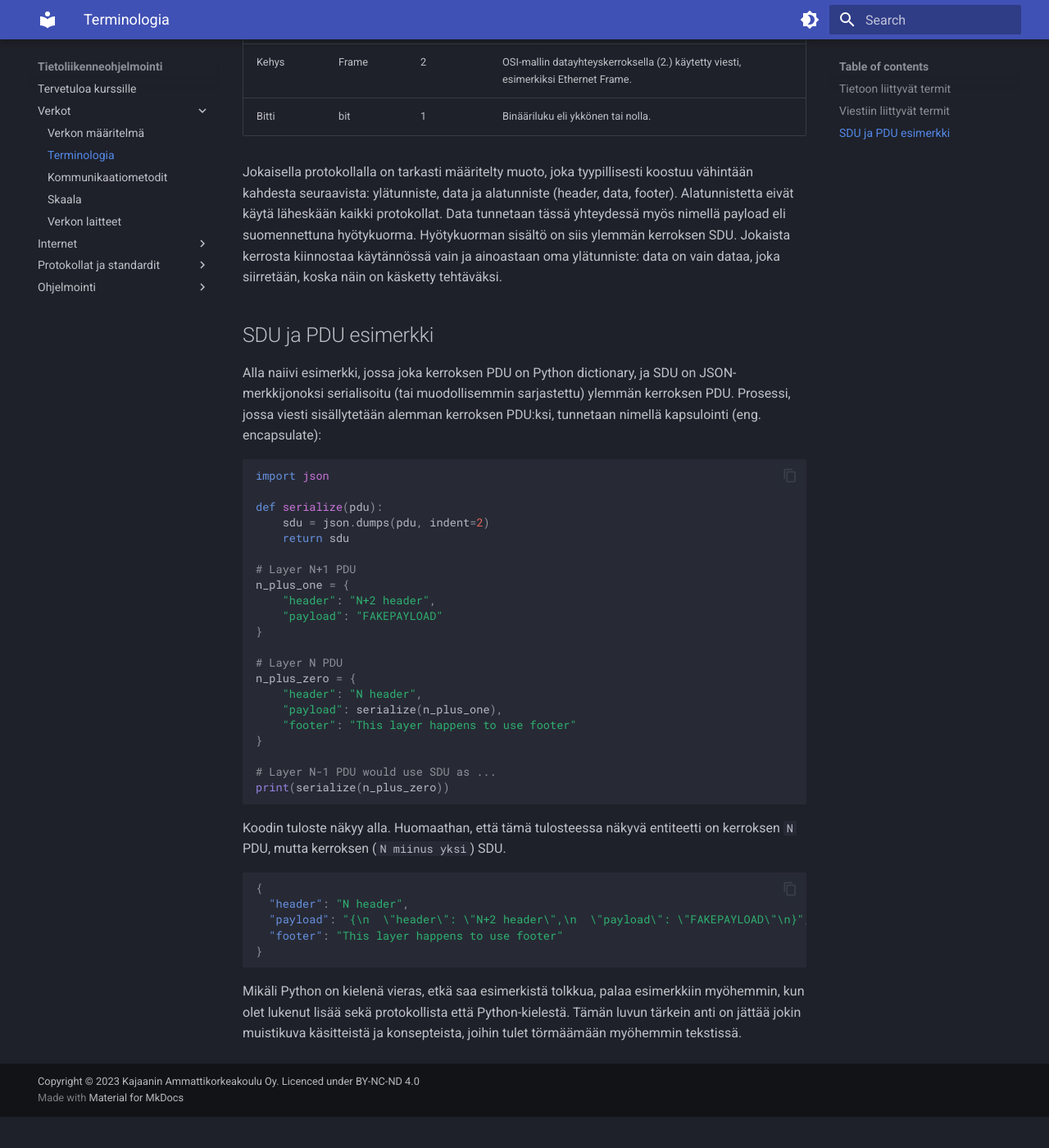
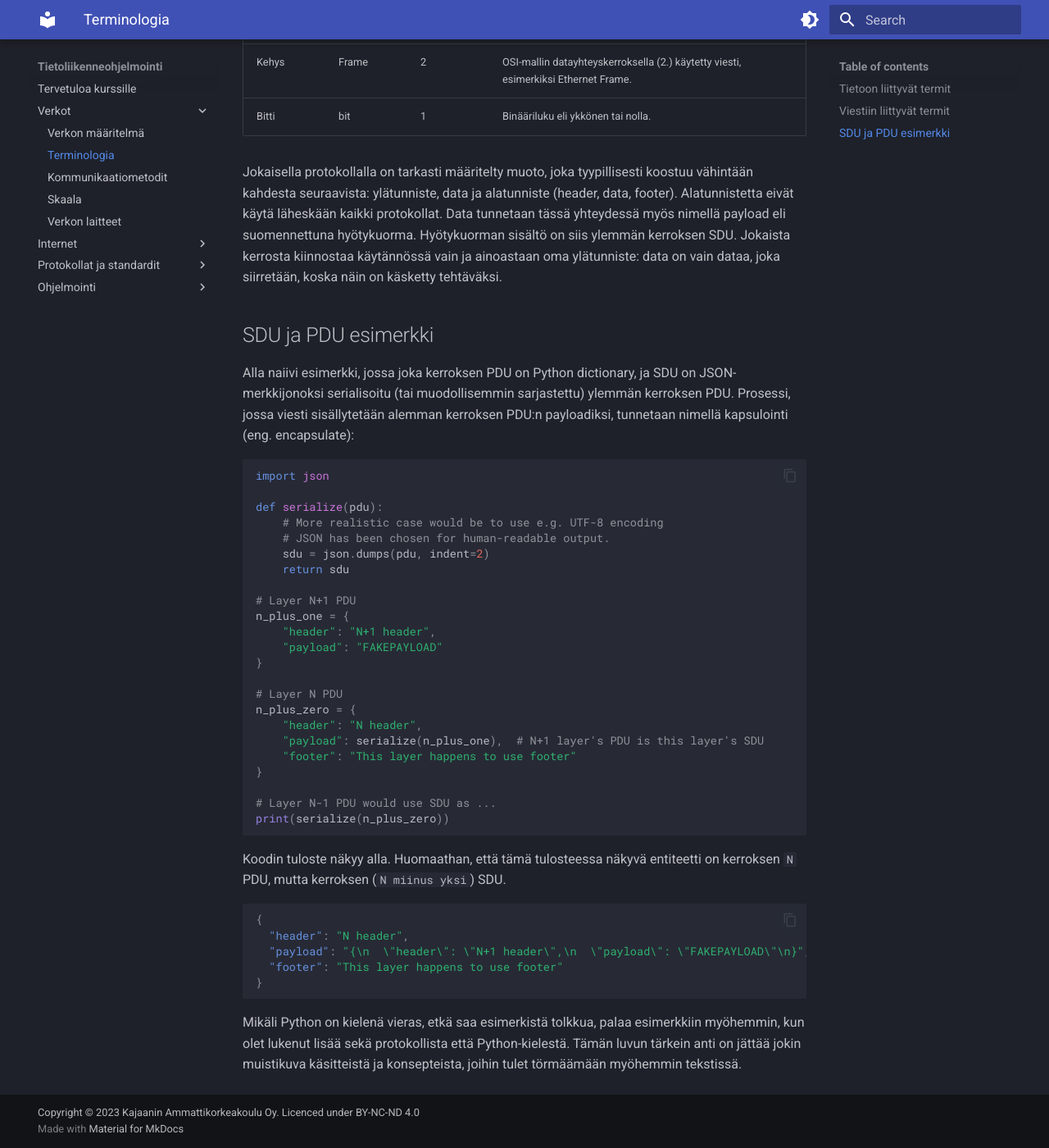
Before and after one commit to sourander/tietoliikenneohjelmointi, an MkDocs documentation site: the page built from docs/verkot/terminologia.md, in a window 1280 px wide and 1400 px high, scrolled down 1632 px. Shown: the whole window at 82% size. Built offline with MkDocs 1.6.1 and Material for MkDocs 9.7.7, drawn with Linux system fonts in a browser that asks for light colours; before the commit the page ends 2994 px from its top, so only the background shows below that.

Commit message:
SDU PDU layer fixed

````diff
--- a/docs/verkot/terminologia.md
+++ b/docs/verkot/terminologia.md
@@ -36,25 +36,27 @@ Jokaisella protokollalla on tarkasti määritelty muoto, joka tyypillisesti koos
 
 ## SDU ja PDU esimerkki
 
-Alla naiivi esimerkki, jossa joka kerroksen PDU on Python dictionary, ja SDU on JSON-merkkijonoksi serialisoitu (tai muodollisemmin sarjastettu) ylemmän kerroksen PDU. Prosessi, jossa viesti sisällytetään alemman kerroksen PDU:ksi, tunnetaan nimellä kapsulointi (eng. encapsulate):
+Alla naiivi esimerkki, jossa joka kerroksen PDU on Python dictionary, ja SDU on JSON-merkkijonoksi serialisoitu (tai muodollisemmin sarjastettu) ylemmän kerroksen PDU. Prosessi, jossa viesti sisällytetään alemman kerroksen PDU:n payloadiksi, tunnetaan nimellä kapsulointi (eng. encapsulate):
 
 ```python
 import json
 
 def serialize(pdu):
+    # More realistic case would be to use e.g. UTF-8 encoding
+    # JSON has been chosen for human-readable output.
     sdu = json.dumps(pdu, indent=2)
     return sdu
 
 # Layer N+1 PDU
 n_plus_one = {
-    "header": "N+2 header",
+    "header": "N+1 header",
     "payload": "FAKEPAYLOAD"
 }
 
 # Layer N PDU
 n_plus_zero = {
     "header": "N header",
-    "payload": serialize(n_plus_one),
+    "payload": serialize(n_plus_one),  # N+1 layer's PDU is this layer's SDU
     "footer": "This layer happens to use footer"
 }
 
@@ -67,7 +69,7 @@ Koodin tuloste näkyy alla. Huomaathan, että tämä tulosteessa näkyvä entite
 ```json
 {
   "header": "N header",
-  "payload": "{\n  \"header\": \"N+2 header\",\n  \"payload\": \"FAKEPAYLOAD\"\n}",
+  "payload": "{\n  \"header\": \"N+1 header\",\n  \"payload\": \"FAKEPAYLOAD\"\n}",
   "footer": "This layer happens to use footer"
 }
 ```
````
